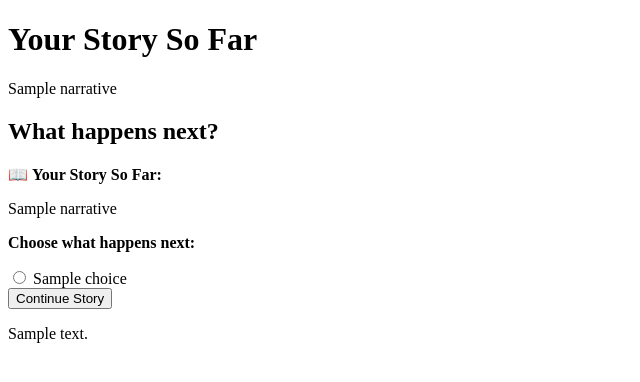
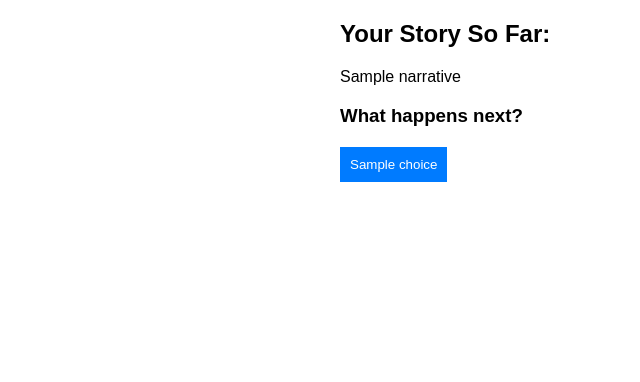
Before and after one commit to Trushna2426/AI-storytelling, a Flask app: template templates/story.html in a window 1280 px wide. Shown: the top 382 px of the page, without its empty margins (0-640 px from the left). Run offline with Flask 3, Linux system fonts and the light colour scheme; the template is opened without the code that fills it: most values are stand-ins (such as "Sample title", 1, 10 or a date in 2020).

Commit message:
Update story.html

```diff
--- a/templates/story.html
+++ b/templates/story.html
@@ -1,29 +1,26 @@
 <!DOCTYPE html>
-<html lang="en">
+<html>
 <head>
-    <meta charset="UTF-8">
-    <meta name="viewport" content="width=device-width, initial-scale=1.0">
-    <title>Interactive Story</title>
+    <title>AI Storytelling</title>
+    <style>
+        body { font-family: Arial, sans-serif; margin: 20px; }
+        .story-container { max-width: 600px; margin: auto; }
+        .choice-form { margin-top: 20px; }
+        .choice-btn { display: block; margin: 5px 0; padding: 10px; background-color: #007BFF; color: white; border: none; cursor: pointer; }
+        .choice-btn:hover { background-color: #0056b3; }
+    </style>
 </head>
 <body>
-    <h1>Your Story So Far</h1>
-    <p>{{ narrative }}</p>
-
-    <h2>What happens next?</h2>
-    <form action="/story" method="post">
-        <p>📖 <strong>Your Story So Far:</strong></p>
+    <div class="story-container">
+        <h2>Your Story So Far:</h2>
         <p>{{ narrative }}</p>
 
-        <p><strong>Choose what happens next:</strong></p>
-        {% for choice in choices %}
-            <input type="radio" name="choice" value="{{ choice }}" required> {{ choice }} <br>
-        {% endfor %}
-
-        <button type="submit">Continue Story</button>
-    </form>
-
-    <!-- Display the story summary -->
-    <p>{{ summary }}</p>
-
+        <h3>What happens next?</h3>
+        <form class="choice-form" action="/story" method="POST">
+            {% for choice in choices %}
+                <button type="submit" name="choice" value="{{ choice }}" class="choice-btn">{{ choice }}</button>
+            {% endfor %}
+        </form>
+    </div>
 </body>
 </html>
```
